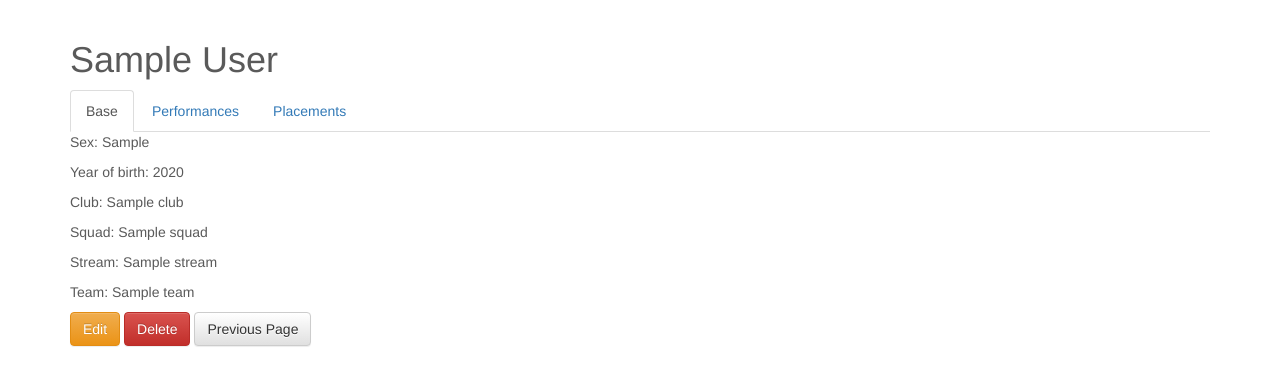
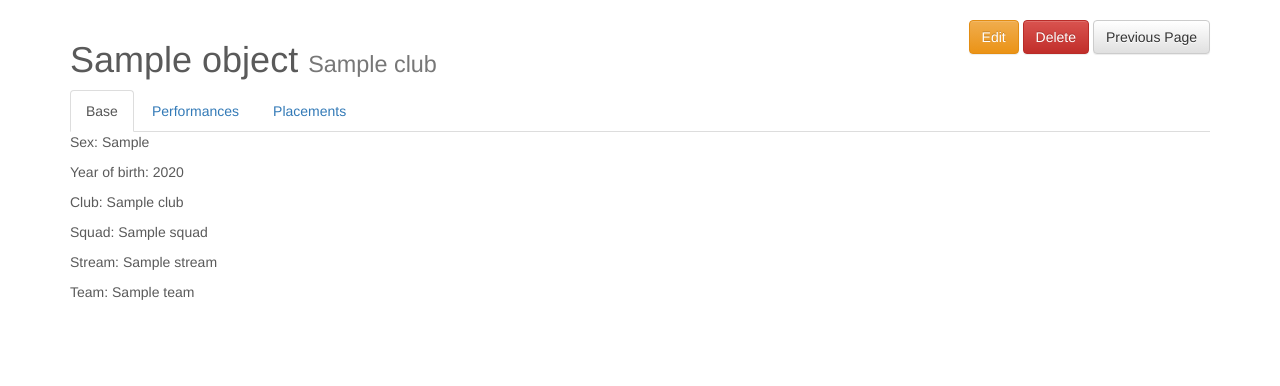
Before and after one commit to saechtner/turn-events, a Django app: template Turnauswertung-py3/gymnastics/templates/gymnastics/athletes/detail.html in a window 1280 px wide. Shown: the part 71-457 px from the top of the page. Run offline with Django 3.2, Linux system fonts and the light colour scheme; the template is opened without the code that fills it: most values are stand-ins (such as "Sample title", 1, 10 or a date in 2020); data that the repository does not hold is empty; some libraries are stand-ins or nearby versions.

Commit message:
view stuff on athletes.detail

```diff
--- a/Turnauswertung-py3/gymnastics/templates/gymnastics/athletes/detail.html
+++ b/Turnauswertung-py3/gymnastics/templates/gymnastics/athletes/detail.html
@@ -5,9 +5,24 @@
 {% block action %}detail{% endblock action %}
 
 {% block content %}
-  <h1>
-    {{ object.first_name }} {{ object.last_name }}
-  </h1>
+
+  <div class="row">
+    <div class="col-md-8">
+      <h1>
+        {{ object }}
+        <!-- </br> -->
+        <small>
+        {{ object.club }}
+        <!-- ({{ object.stream }}) -->
+        </small>
+      </h1>
+  </div>
+    <div class="col-md-4 text-right">
+      <a type="button" class="btn btn-warning" href="{% url 'athletes.edit' object.id %}">Edit</a>
+      <a type="button" class="btn btn-danger" href="{% url 'athletes.delete' object.id %}">Delete</a>
+      <button type="button" class="btn btn-default" onClick="javascript:history.go(-1);">Previous Page</button>
+    </div>
+  </div>
 
   <div role="tabpanel">
     <!-- Nav tabs -->
@@ -27,17 +42,15 @@
         <p>Stream: {{ object.stream }}</p>
         <p>Team: {{ object.team }}</p>
       </div>
+
       <div role="tabpanel" class="tab-pane" id="performances">
+      </div>
 
-      </div>
       <div role="tabpanel" class="tab-pane" id="placements">
-
       </div>
     </div>
   </div>
 
-  <a type="button" class="btn btn-warning" href="{% url 'athletes.edit' object.id %}">Edit</a>
-  <a type="button" class="btn btn-danger" href="{% url 'athletes.delete' object.id %}">Delete</a>
-  <button type="button" class="btn btn-default" onClick="javascript:history.go(-1);">Previous Page</button>
+
 
 {% endblock content %}
```
